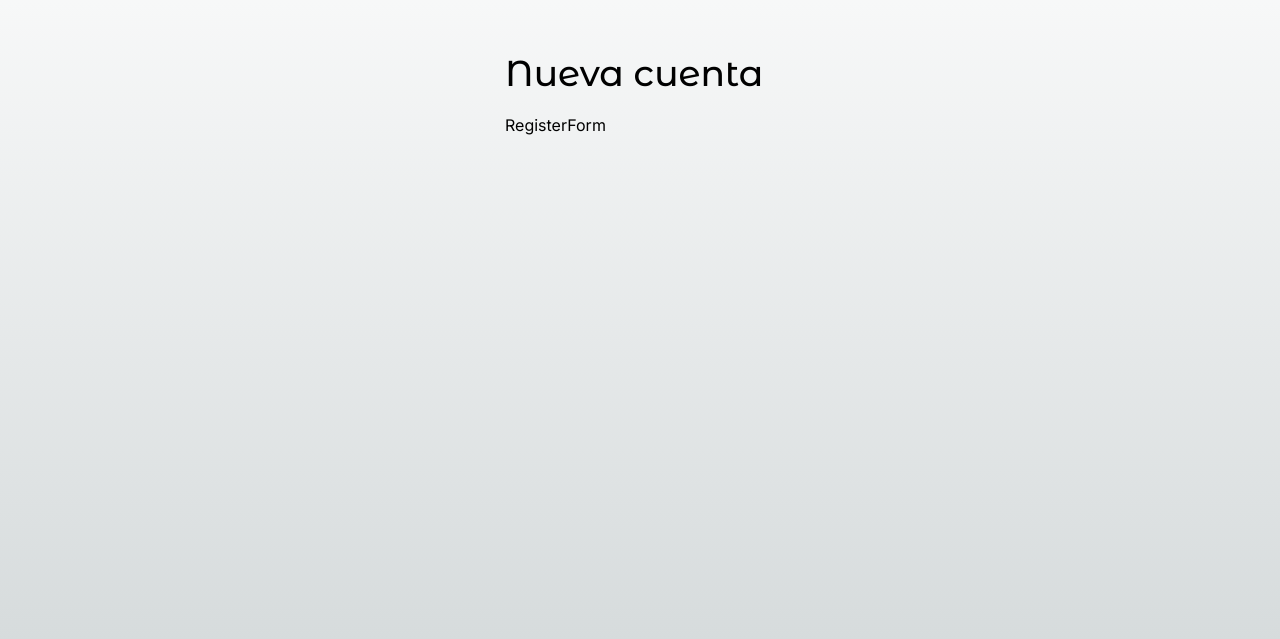
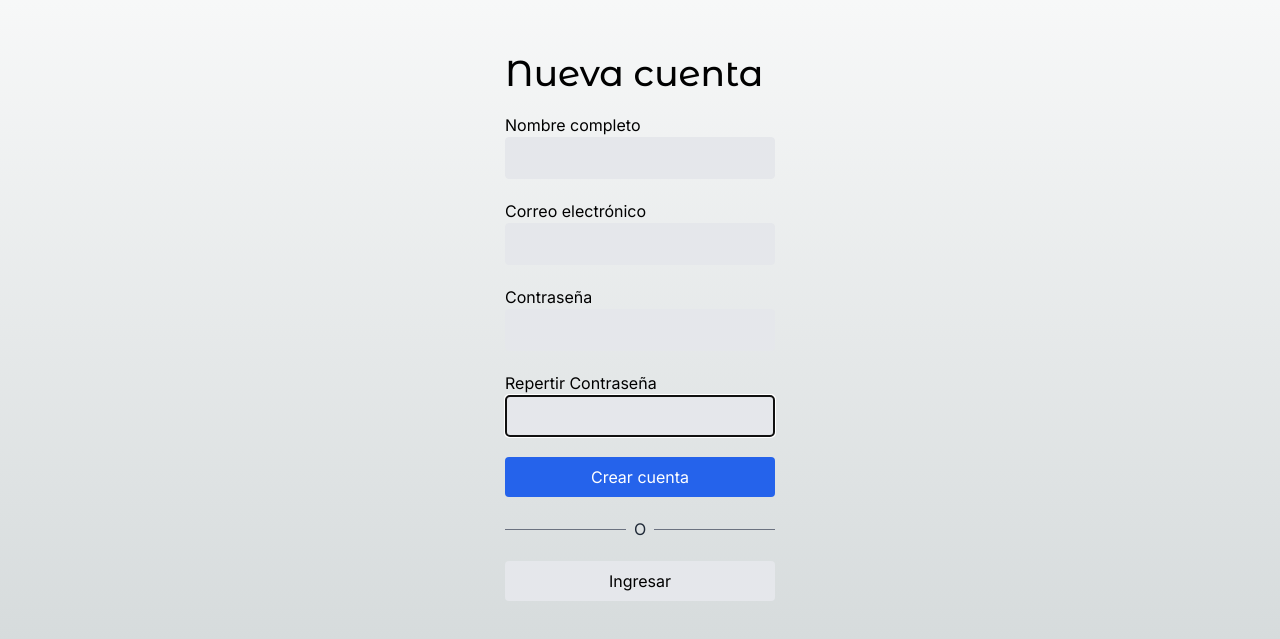
Before and after one commit to fredo09/teslo-shop-ecommerce, a Next.js app: page /auth/newAccount in a window 1280 px wide. Shown: the part 155-794 px from the top of the page. Built offline with nearby package versions, Linux system fonts and the light colour scheme; no server answers.

Commit message:
add new component RegisterForm and use react-hook-form

```diff
--- a/src/app/auth/newAccount/ui/RegisterForm/index.tsx
+++ b/src/app/auth/newAccount/ui/RegisterForm/index.tsx
@@ -1,9 +1,93 @@
+/**
+ * Register Form
+ * -> aqui se usa el paquete de React Hook Form
+ */
+
 'use client';
 
 import React from 'react';
+import Link from 'next/link';
+import { SubmitHandler, useForm } from 'react-hook-form';
+
+type FormInputs = {
+    name: string;
+    email: string;
+    password: string;
+    repitePassword: string;
+}
 
 export const RegisterForm = () => {
-  return (
-    <div>RegisterForm</div>
-  )
+
+    /*
+     * Aqui usamos el hook de 'react-hook-form'
+     * donde ocupamos el register y el handleSubmit
+     * register es para usar los inputs
+     * handleSubmit evita la propagacion
+     */
+    const { register, handleSubmit } = useForm<FormInputs>();
+
+
+    const onSubmit: SubmitHandler<FormInputs> = async (data) => {
+        const { name, password, email, repitePassword } = data;
+
+        console.log("🚀 ~ mostrando data del submit :", { name, password, email, repitePassword });
+
+        //TODO: AGREGAR SERVERACTIONS
+    };
+
+
+    return (
+        <form onSubmit={ handleSubmit(onSubmit) } className="flex flex-col">
+
+            <label htmlFor="email">Nombre completo</label>
+            <input
+                autoFocus
+                { ...register('name', { required: true }) }
+                className="px-5 py-2 border bg-gray-200 rounded mb-5"
+                type="text" />
+
+            <label htmlFor="email">Correo electrónico</label>
+            <input
+                autoFocus
+                {...register('email', { required: true, pattern: /^[a-zA-Z0-9._%+-]+@[a-zA-Z0-9.-]+\.[a-zA-Z]{2,}$/ }) }
+                className="px-5 py-2 border bg-gray-200 rounded mb-5"
+                type="email" />
+
+
+            <label htmlFor="email">Contraseña</label>
+            <input
+                autoFocus
+                {...register('password', { required: true }) }
+                className="px-5 py-2 border bg-gray-200 rounded mb-5"
+                type="password" />
+
+            <label htmlFor="email">Repertir Contraseña</label>
+            <input
+                autoFocus
+                {...register('repitePassword', { required: true }) }
+                className="px-5 py-2 border bg-gray-200 rounded mb-5"
+                type="password" />
+
+            <button
+
+                className="btn-primary">
+                Crear cuenta
+            </button>
+
+
+            {/* divisor l ine */}
+            <div className="flex items-center my-5">
+                <div className="flex-1 border-t border-gray-500"></div>
+                <div className="px-2 text-gray-800">O</div>
+                <div className="flex-1 border-t border-gray-500"></div>
+            </div>
+
+            <Link
+                href="/auth/login"
+                className="btn-secondary text-center">
+                Ingresar
+            </Link>
+
+        </form>
+    )
 }
```
